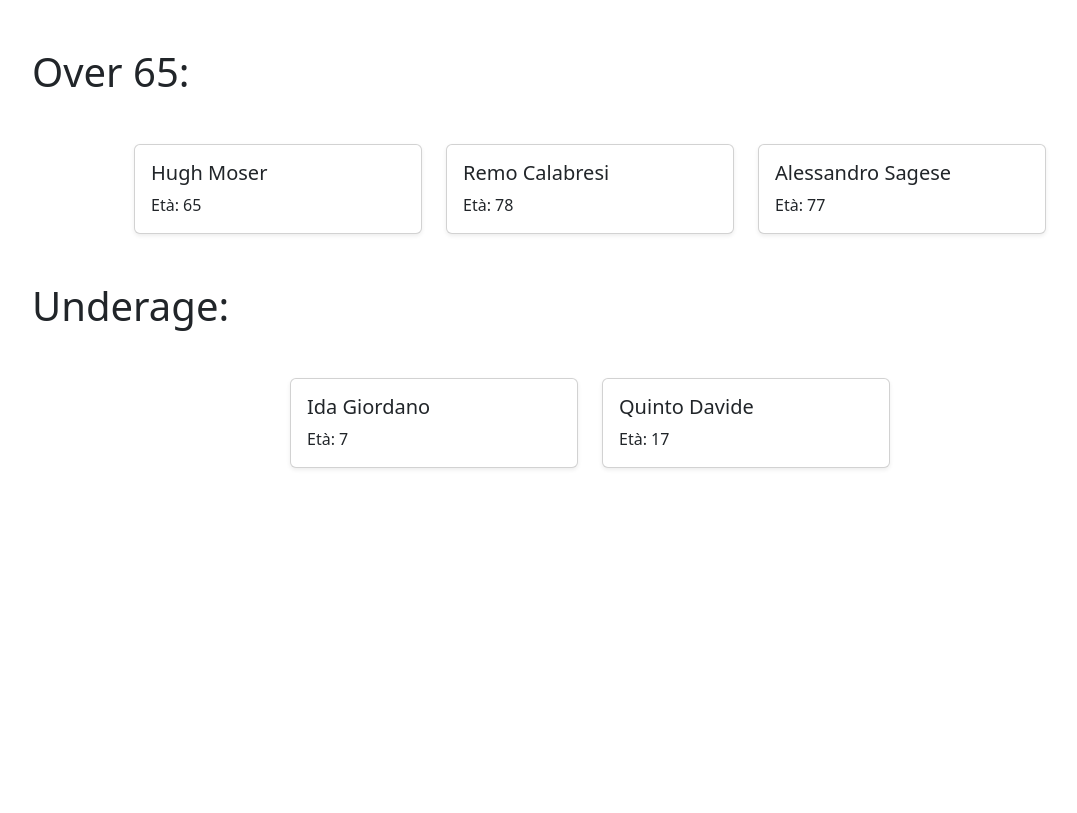
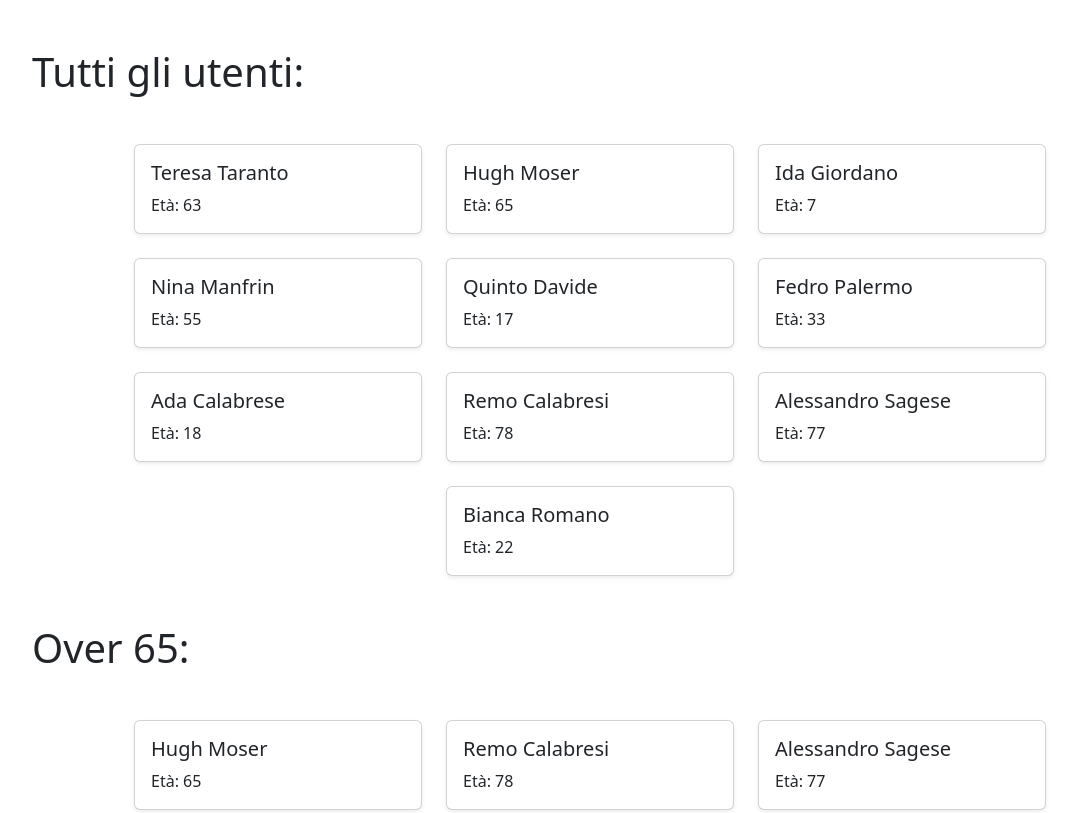
Before and after one commit to pierdomenicoguarnieri/js-jsnacks-blocco-5, a plain HTML site: page jsnacks-1/index.html in a window 1280 px wide. Shown: the top 813 px of the page, without its empty margins (50-1127 px from the left). Drawn offline with nearby package versions, Linux system fonts and the light colour scheme.

Commit message:
add: all users output

```diff
--- a/jsnacks-1/assets/js/script.js
+++ b/jsnacks-1/assets/js/script.js
@@ -51,9 +51,22 @@ const users =[
   }
 ];
 
+const containerAll = document.getElementById("allUsers");
+
 const container1 = document.getElementById("over65");
 
 const container2 = document.getElementById("underage");
+
+users.forEach((user) =>{
+  containerAll.innerHTML +=`
+  <div class="card shadow-sm" style="width: 18rem;">
+    <div class="card-body">
+      <h5 class="card-title">${user.name} ${user.surname}</h5>
+      <p class="card-text">Età: ${user.age}</p>
+    </div>
+  </div>
+  `
+});
 
 const over65 = users.filter((user) =>{
   if(user.age >= 65){
@@ -69,8 +82,6 @@ const over65 = users.filter((user) =>{
   }
 });
 
-
-
 const underage = users.filter((user) => {
   if(user.age < 18){
     container2.innerHTML +=`
--- a/jsnacks-1/index.html
+++ b/jsnacks-1/index.html
@@ -10,6 +10,11 @@
   <body>
 
     <div class="container my-5">
+      <h1>Tutti gli utenti:</h1>
+      <div class="container-fluid d-flex align-items-center justify-content-center gap-4 flex-wrap my-5" id="allUsers">
+
+      </div>
+
       <h1>Over 65:</h1>
       <div class="container-fluid d-flex align-items-center justify-content-center gap-4 flex-wrap my-5" id="over65">
 
@@ -21,7 +26,6 @@
       </div>
     </div>
 
-
     <script src="https://cdn.jsdelivr.net/npm/bootstrap@5.3.0-alpha3/dist/js/bootstrap.bundle.min.js" integrity="sha384-ENjdO4Dr2bkBIFxQpeoTz1HIcje39Wm4jDKdf19U8gI4ddQ3GYNS7NTKfAdVQSZe" crossorigin="anonymous"></script>
     <script src="assets/js/script.js"></script>
   </body>
```
Also changed, not shown: jsnacks-2/index.html (+0 -1 lines).
